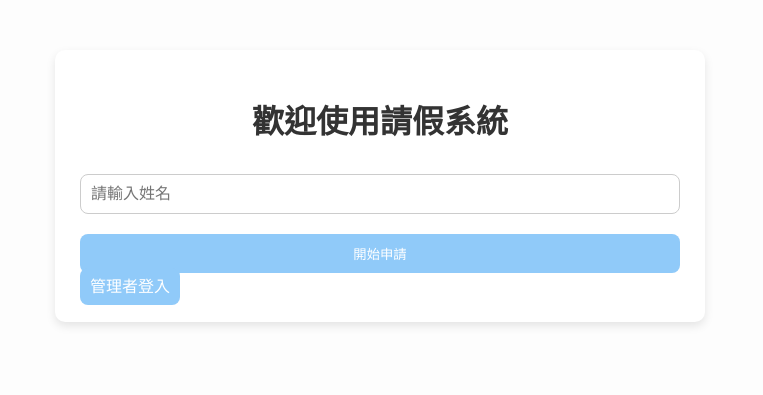
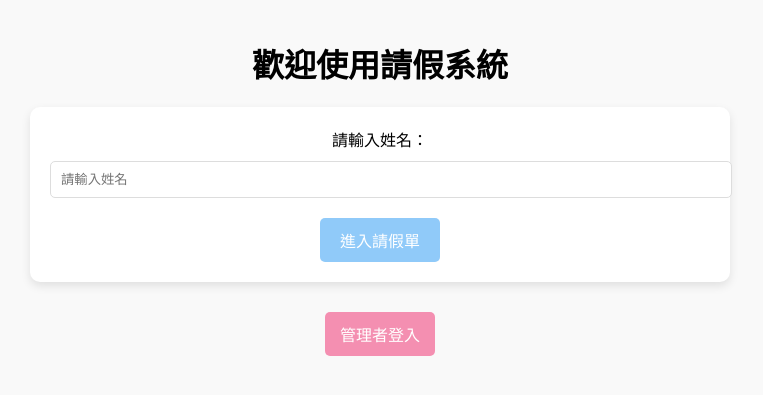
Before and after one commit to guo0410/leave_system, a Flask app: page / in a window 1280 px wide. Shown: the top 395 px of the page, without its empty margins (260-1023 px from the left). Run offline with Flask 3, Linux system fonts and the light colour scheme.

Commit message:
美化請假系統，整合假別顏色、紀錄、管理登入

```diff
--- a/app.py
+++ b/app.py
@@ -10,13 +10,15 @@ app.secret_key = os.urandom(24)
 AWS_REGION = os.environ.get("AWS_REGION")
 AWS_ACCESS_KEY_ID = os.environ.get("AWS_ACCESS_KEY_ID")
 AWS_SECRET_ACCESS_KEY = os.environ.get("AWS_SECRET_ACCESS_KEY")
+
 dynamodb = boto3.resource(
     'dynamodb',
     region_name=AWS_REGION,
     aws_access_key_id=AWS_ACCESS_KEY_ID,
     aws_secret_access_key=AWS_SECRET_ACCESS_KEY
 )
-table = dynamodb.Table('leave_records_new')  # 改成你的新 Table 名稱
+
+table = dynamodb.Table('leave_records_new')  # 新表名稱
 
 # 管理員帳號
 ADMIN_USERNAME = "cyut"
@@ -48,14 +50,7 @@ def leave_form():
         {"name": "特休假", "color": "#e0f7fa"}
     ]
 
-    # 取得使用者自己的紀錄
-    response = table.scan(
-        FilterExpression=boto3.dynamodb.conditions.Attr('user_name').eq(session['user_name'])
-    )
-    records = response.get('Items', [])
-    records.sort(key=lambda x: x['start_date'])
-
-    return render_template("leave_form.html", user_name=session['user_name'], leave_types=leave_types, records=records)
+    return render_template("leave_form.html", user_name=session['user_name'], leave_types=leave_types)
 
 # 提交請假
 @app.route("/submit_leave", methods=["POST"])
@@ -80,6 +75,7 @@ def submit_leave():
             'timestamp': datetime.now().isoformat()
         })
 
+        # 顯示送出成功頁面
         return render_template("leave_success.html", user_name=user_name)
 
     except Exception as e:
@@ -101,7 +97,7 @@ def records():
         records = response.get('Items', [])
 
     records.sort(key=lambda x: x['start_date'])
-    return render_template("records.html", records=records)
+    return render_template("records.html", records=records, user_name=session['user_name'])
 
 # 管理員登入
 @app.route("/admin_login", methods=["GET", "POST"])
--- a/static/style.css
+++ b/static/style.css
@@ -1,76 +1,98 @@
 body {
-    font-family: 'Microsoft JhengHei', sans-serif;
-    background-color: #fdfdfd;
+    font-family: "Segoe UI", Tahoma, Geneva, Verdana, sans-serif;
+    background-color: #f9f9f9;
     margin: 0;
     padding: 0;
 }
 
 .container {
-    max-width: 600px;
-    margin: 50px auto;
-    background-color: #fff;
-    padding: 25px;
-    border-radius: 10px;
-    box-shadow: 0 4px 10px rgba(0,0,0,0.1);
+    width: 90%;
+    max-width: 700px;
+    margin: 40px auto;
 }
 
-h1 {
+.center {
     text-align: center;
-    color: #333;
 }
 
-form {
-    display: flex;
-    flex-direction: column;
+.card {
+    background-color: #ffffff;
+    padding: 20px;
+    margin: 20px 0;
+    border-radius: 10px;
+    box-shadow: 0px 4px 10px rgba(0,0,0,0.1);
 }
 
-input, select, textarea {
-    margin: 10px 0;
+.form-card input, .form-card select, .form-card textarea {
+    width: 100%;
     padding: 10px;
-    border-radius: 8px;
-    border: 1px solid #ccc;
-    font-size: 16px;
+    margin: 10px 0 20px 0;
+    border-radius: 5px;
+    border: 1px solid #ddd;
 }
 
-button, .btn, .admin-btn {
+button, .button {
     background-color: #90caf9;
-    color: #fff;
-    padding: 10px;
     border: none;
-    border-radius: 8px;
+    color: white;
+    padding: 10px 20px;
+    text-decoration: none;
+    font-size: 16px;
+    border-radius: 5px;
     cursor: pointer;
-    text-decoration: none;
-    text-align: center;
-    margin-top: 10px;
 }
 
-button:hover, .btn:hover, .admin-btn:hover {
+button:hover, .button:hover {
     background-color: #64b5f6;
 }
 
-table {
+.admin-btn {
+    display: inline-block;
+    margin-top: 10px;
+    color: white;
+    background-color: #f48fb1;
+    padding: 10px 15px;
+    border-radius: 5px;
+    text-decoration: none;
+}
+
+.admin-btn:hover {
+    background-color: #f06292;
+}
+
+.back-btn {
+    display: inline-block;
+    margin-top: 20px;
+    color: white;
+    background-color: #aed581;
+    padding: 10px 15px;
+    border-radius: 5px;
+    text-decoration: none;
+}
+
+.back-btn:hover {
+    background-color: #9ccc65;
+}
+
+.records-table {
     width: 100%;
     border-collapse: collapse;
     margin-top: 20px;
 }
 
-th, td {
-    border: 1px solid #ccc;
-    padding: 10px;
+.records-table th, .records-table td {
+    border: 1px solid #ddd;
+    padding: 8px;
     text-align: center;
 }
 
-th {
-    background-color: #e0f7fa;
+.records-table th {
+    background-color: #90caf9;
+    color: white;
 }
 
-@media (max-width: 768px) {
-    .container {
-        margin: 20px;
-        padding: 15px;
-    }
-    input, select, textarea, button, .btn, .admin-btn {
-        font-size: 14px;
-        padding: 8px;
-    }
+.success-card {
+    background-color: #e0f7fa;
+    padding: 30px;
+    border-radius: 10px;
 }
--- a/templates/bind_name.html
+++ b/templates/bind_name.html
@@ -1,18 +1,19 @@
 <!DOCTYPE html>
-<html lang="zh-Hant">
+<html lang="zh-TW">
 <head>
     <meta charset="UTF-8">
-    <title>請假系統 - 輸入姓名</title>
+    <title>請假系統 - 輸入名字</title>
     <link rel="stylesheet" href="{{ url_for('static', filename='style.css') }}">
 </head>
 <body>
-<div class="container">
-    <h1>歡迎使用請假系統</h1>
-    <form method="POST">
-        <input type="text" name="user_name" placeholder="請輸入姓名" required>
-        <button type="submit">開始申請</button>
-    </form>
-    <a href="{{ url_for('admin_login') }}" class="admin-btn">管理者登入</a>
-</div>
+    <div class="container center">
+        <h1>歡迎使用請假系統</h1>
+        <form method="POST" class="card form-card">
+            <label for="user_name">請輸入姓名：</label>
+            <input type="text" name="user_name" id="user_name" required placeholder="請輸入姓名">
+            <button type="submit">進入請假單</button>
+        </form>
+        <a class="admin-btn" href="{{ url_for('admin_login') }}">管理者登入</a>
+    </div>
 </body>
 </html>
```
Also changed, not shown: templates/admin_login.html (+11 -9 lines), templates/leave_form.html (+11 -25 lines), templates/leave_success.html (+9 -7 lines), templates/records.html (+13 -6 lines).
